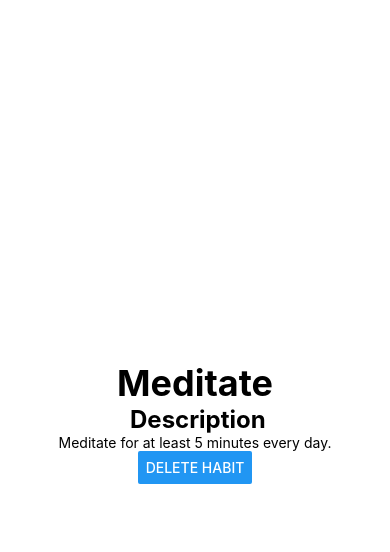
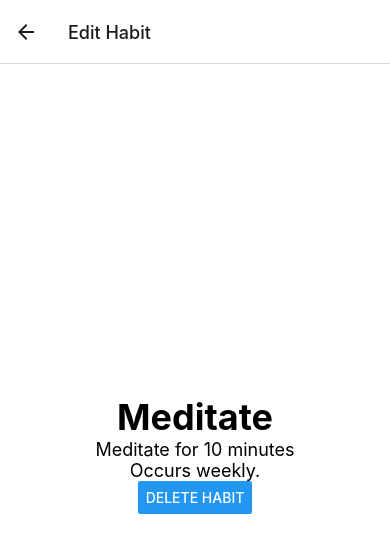
Before and after one commit to jaegpark/habit-tracker, a React Native app: screen / in a window 390 px wide. Both pictures are taken after a click on the button "MEDITATE". Shown: the top 552 px of the page. Built offline with nearby package versions, Linux system fonts and the light colour scheme.

Commit message:
fix ui bug changes

```diff
--- a/App.js
+++ b/App.js
@@ -35,17 +35,12 @@ export default function App() {
           <Stack.Screen
             name="Edit Habit"
             component={EditHabitScreen}
-            options={{
-              header: () => null
-            }}
           />
 
           <Stack.Screen
           name = "New Habit"
           component={NewHabitScreen}
-          options={{
-              header: () => null
-            }}>
+          >
 
           </Stack.Screen>
         </Stack.Navigator>
--- a/src/globals.js
+++ b/src/globals.js
@@ -6,9 +6,9 @@ export const GlobalsContext = createContext({});
 export const GlobalsProvider = ({ children }) => {
     const [listOfHabits, setHabits] = useState(
         [
-            {id: 1, name: 'Meditate', frequency: 0, date: '2021-01-01'},
-            {id: 2, name: 'Workout', frequency: 0, date: '2021-01-01'},
-            {id: 3, name: 'Read', frequency: 0, date: '2021-01-01'},
+            {id: 1, name: 'Meditate', frequency: "weekly", date: '2021-01-01', descriptor: 'Meditate for 10 minutes'},
+            {id: 2, name: 'Workout', frequency: "weekly", date: '2021-01-01', descriptor: 'Workout for 30 minutes'},
+            {id: 3, name: 'Read', frequency: "weekly", date: '2021-01-01', descriptor: 'Read for 30 minutes'},
         ]
     );
 
--- a/src/screens/EditHabit.js
+++ b/src/screens/EditHabit.js
@@ -9,7 +9,6 @@ import { createStackNavigator } from '@react-navigation/stack';
 import { createBottomTabNavigator } from '@react-navigation/bottom-tabs';
 
 import {GlobalsContext} from '../globals';
-
 
 export default function EditHabitScreen({navigation, route}){
 
@@ -35,8 +34,19 @@ export default function EditHabitScreen({navigation, route}){
       <View style={styles.container}>
 
         <Text style={styles.headers}> {habitName} </Text>
-        <Text style={styles.headings}> Description</Text>
-        <Text>Meditate for at least 5 minutes every day.</Text>
+        {
+        listOfHabits.map( // description
+            (habit) => habit.name === habitName && (
+                <Text key={habit.id} style={styles.normal}>{habit.descriptor}</Text>
+              ))
+        }
+        {
+        listOfHabits.map( // description
+            (habit) => habit.name === habitName && (
+                <Text key={habit.id} style={styles.normal}>Occurs {habit.frequency}.</Text>
+              ))
+        }
+
         {/* <TextInput  style={styles.input}
           placeholder="New Description"
           //TODO : onChangeText= {(value) => setName(value)} // FOR NOW IT DELETES {dispatch(delHabit(habitName))} //
@@ -73,5 +83,8 @@ const styles = StyleSheet.create({
     }, headings:{
       fontSize: 24,
       fontWeight: 'bold',
+    }, normal:{
+        fontSize: 18,
+        fontWeight: 'normal',
     }
   });
--- a/src/screens/NewHabit.jsx
+++ b/src/screens/NewHabit.jsx
@@ -16,27 +16,20 @@ import { GlobalsContext } from '../globals';
 export default function NewHabitScreen({navigation, route, habitsData}){
     // Habit name
 
-    const [text, onChangeText] = useState('Enter Habit Name (this is a text-field)');
+    const [text, onChangeText] = useState('Default Habit');
+    const [desc, onChangeDesc] = useState('Default Description');
     // Starting date
     const [date, setDate] = useState(new Date());
-    const [showPicker, setShowPicker] = useState(false);
-    const handlePress = () => {
-        setShowPicker(true);
-    };
     // Frequency
     const [selectedFrequency, setSelectedFrequency] = useState('Option 1');
 
 
     const { listOfHabits, setHabits } = useContext(GlobalsContext);
-/*
-    console.log('GlobalsContext:', GlobalsContext);
-    console.log('habits:', listOfHabits);
-    console.log('setHabits:', setHabits); */
-    // Return back to list
+
     const handleSaveNewHabit = () => {
         // update the global state from GlobalsContext
         // add new habit to the list
-        const newhabit = {id: listOfHabits.length + 1, name: text, date: date, frequency: selectedFrequency};
+        const newhabit = {id: listOfHabits.length + 1, name: text, date: date, frequency: selectedFrequency, descriptor: desc};
         setHabits([...listOfHabits, newhabit]);
         // return back to the list
         backToList();
@@ -50,22 +43,26 @@ export default function NewHabitScreen({navigation, route, habitsData}){
             <Text style={[styles.headings, styles.mediumPadding]}>Habit Name</Text>
             <TextInput
                 onChangeText={onChangeText}
-                placeholder="Change name"
+                placeholder="Habit Name:"
+                style={styles.input}
             />
-            <Text>Select starting date:</Text>
-            <Button title="Show Date Picker" onPress={handlePress} />
-            {showPicker && (
+            <TextInput
+                onChangeText={onChangeDesc}
+                placeholder="Description:"
+                style={styles.input}
+            />
+
+            <Text style={styles.headings}>Select Starting Date:</Text>
             <DateTimePicker
             value={date}
             mode={'date'}
             display={Platform.OS === 'ios' ? 'spinner' : 'default'}
             onChange={(event, selectedDate) => {
-                    setShowPicker(false);
                 setDate(selectedDate || date);
             }}
             />
-            )}
-            <Text>Repeat every:</Text>
+
+            <Text style={styles.headings}>Repeat Every:</Text>
             <Picker
                 selectedValue={selectedFrequency}
                 onValueChange={(itemValue, itemIndex) =>
@@ -75,6 +72,7 @@ export default function NewHabitScreen({navigation, route, habitsData}){
                 <Picker.Item label="Weekly" value="weekly" />
                 <Picker.Item label="Monthly" value="monthly" />
             </Picker>
+
             <Button title="SAVE" onPress={handleSaveNewHabit}/>
         </View>
     );
--- a/src/styles.js
+++ b/src/styles.js
@@ -13,15 +13,15 @@ export default StyleSheet.create({
 
     },
     input:{
-      width:200,
+      width:350,
       height:40,
       borderWidth: 1,
       borderColor: 'black',
       borderRadius: 5,
       textAlign: 'center',
-      fontSize: 20,
-      marginTop: 20,
-      marginBottom: 20,
+      fontSize: 18,
+      marginTop: 5,
+      marginBottom: 5,
     },
     smallPadding:{
       paddingVertical: 8
@@ -39,6 +39,10 @@ export default StyleSheet.create({
     headings:{
       fontSize: 24,
       fontWeight: 'bold',
+    },
+    normal:{
+        fontSize: 18,
+        fontWeight: 'normal',
     }
 
   });
```
Lines whose indentation alone changed are shown as unchanged.
